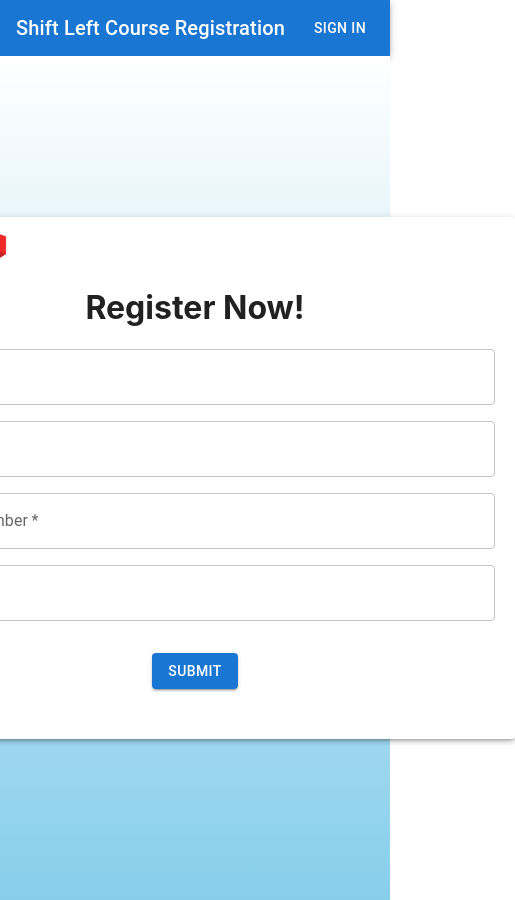
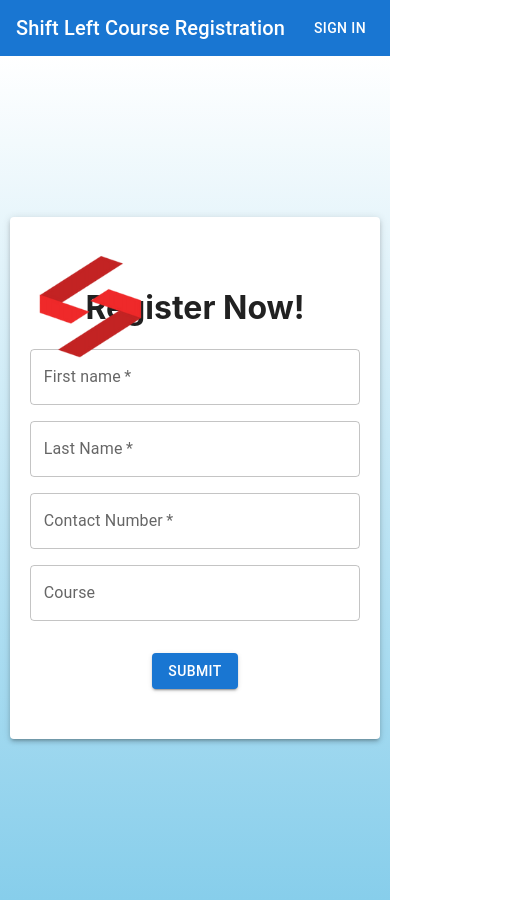
Before and after one commit to daryn-brown/registrationSystemFrontend, a React (Create React App) app: page /signup in a window 390 px wide. Shown: the whole page, 515 px wide, since content can reach past the window. Built offline with nearby package versions, Linux system fonts and the light colour scheme.

Commit message:
make page responsive

```diff
--- a/src/components/Customer.js
+++ b/src/components/Customer.js
@@ -7,9 +7,11 @@
 export default function Customer(props) {
   const location = useLocation();
   const paperStyle = {
-    padding: "3.125rem 1.25rem", // 50px 20px
-    width: "37.5rem", // 600px
-    margin: "1.25rem auto", // 20px auto
+    padding: "3.125rem 1.25rem",
+    width: "100%",
+    maxWidth: "95vw", // set a max-width based on viewport width
+    margin: "1.25rem auto", // center the container with auto margins on the sides
+    boxSizing: "border-box", // ensures padding is included in width
   };
   const [firstName, setFirstName] = useState("");
   const [lastName, setLastname] = useState("");
@@ -40,6 +42,7 @@
     <div
       style={{
         display: "flex",
+        flexDirection: "column", // set to column
         justifyContent: "center",
         alignItems: "center",
         height: "100vh",
@@ -49,7 +52,7 @@
       <Box
         component="form"
         sx={{
-          "& > :not(style)": { m: 1, width: "25ch" },
+          "& > :not(style)": { m: 1, width: "25rem" },
         }}
         noValidate
         autoComplete="off"
@@ -59,7 +62,7 @@
           alt="logo"
           style={{
             position: "absolute",
-            top: "10rem", // 160px
+            top: "14rem", // 160px
             width: "9.375rem", // 150px
             zIndex: 1,
           }}
```
